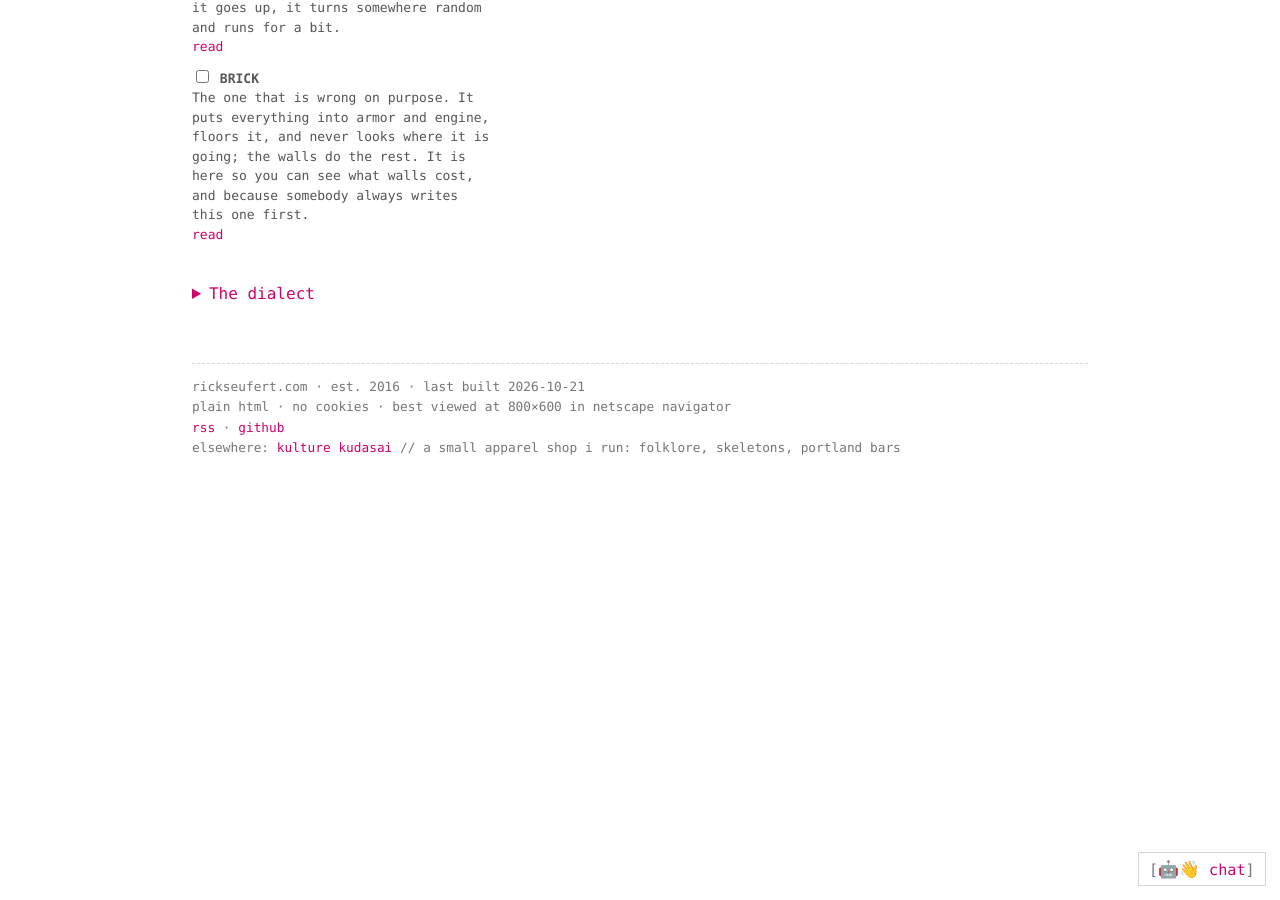
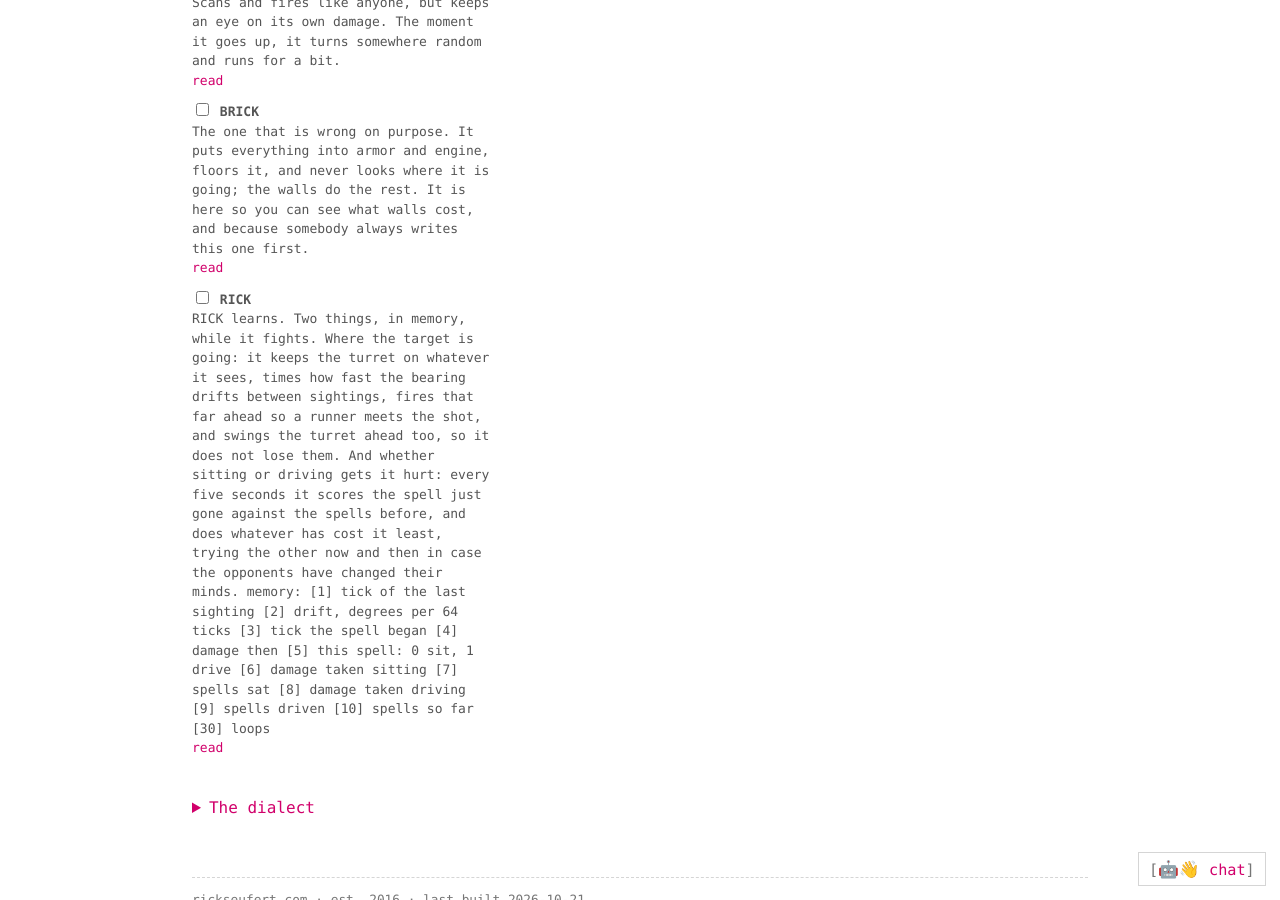
Before and after one commit to rseufert/rseufert.github.io, a Jekyll site: the page built from arena/index.html, in a window 1280 px wide and 900 px high, scrolled down 1850 px. Built offline with Jekyll 4.4.1, drawn with Linux system fonts in a browser that asks for light colours; some of the changed text lies outside the part shown.

Commit message:
RICK, a seventh tank, who learns
RICK learns two things in memory while it fights. Where the target is
going: it keeps the turret on whatever it sees, times how far the
bearing drifted since the last sighting and over how many ticks, fires
that far ahead so a runner meets the shot, and swings the turret ahead
too, so it does not lose them. And whether sitting or driving gets it
hurt: every three hundred ticks it scores the spell just gone, keeps a
running average of damage taken per spell for each, does whatever has
cost it least, and every fourth spell tries the other in case the
opponents have changed their minds. Three looks for every drive and
clock, so it fires about as often as the cooldown allows.

Sixty seven-way matches: CIRCLER 20, RICK 16, SENTRY 7, DODGER 7,
SNIPER 4, RAMMER 3, BRICK 3. One on one it beats DODGER and BRICK and
loses to the sitters, which fire every pass while it thinks.

Co-Authored-By: Claude Fable 5.1 <noreply@anthropic.com>

```diff
--- a/arena/index.html
+++ b/arena/index.html
@@ -29,7 +29,7 @@ the presets, and press fight. Everything runs in this page.</p>
 <div class="workshop">
   <div class="roster">
     <h2>Opponents</h2>
-    <p class="lede">Six presets, each a lesson. Tick the ones to fight, and <em>read</em> one to load it into the editor.</p>
+    <p class="lede">Seven presets, each a lesson, and RICK, who learns. Tick the ones to fight, and <em>read</em> one to load it into the editor.</p>
     <ul id="arena-roster"></ul>
   </div>
   <div class="editor">
--- a/index.html
+++ b/index.html
@@ -148,7 +148,7 @@ image: /blog/p2p_film.png
 		<div class="project">
 			<a class="shot" href="/arena/"><img src="/arena/arena.png" width="512" height="256" loading="lazy" alt="The arena: six small tanks in different colours on a dark square, one with a translucent scanner wedge sweeping ahead of it, a missile in flight and a ring where one has just hit."></a>
 			<h3><a href="/arena/">Arena</a> <span class="tag">game</span></h3>
-			<p>Six preset tanks to fight or read, an editor for yours, ports and interrupts, heat and armor, walls that hurt.</p>
+			<p>Seven preset tanks to fight or read, one of which learns, an editor for yours, ports and interrupts, heat and armor, walls that hurt.</p>
 			<p class="links"><a href="/arena/">Fight</a> · <a href="/arena/#preset=sentry">Read SENTRY</a></p>
 		</div><!-- /.project -->
 	</div>
--- a/js/arena-robots.js
+++ b/js/arena-robots.js
@@ -1,5 +1,5 @@
 // The arena's presets (js/arena-engine.js has the dialect): six tanks, each
-// a lesson, and the starter that loads into the editor. They are strings so
+// a lesson, RICK, who learns, and the starter that loads into the editor. They are strings so
 // the page can show them and node can fight them (tools/arena_test.js).
 (function (root, factory) {
     if (typeof module === "object" && module.exports) module.exports = factory();
@@ -183,6 +183,165 @@
         "  jmp go"
     ].join("\n");
 
+    robots.rick = [
+        "#name RICK",
+        "#config scanner=4 weapon=3 armor=2 engine=2 heatsinks=1",
+        "; RICK learns. Two things, in memory, while it fights.",
+        "; Where the target is going: it keeps the turret on whatever it sees,",
+        "; times how fast the bearing drifts between sightings, fires that far",
+        "; ahead so a runner meets the shot, and swings the turret ahead too, so",
+        "; it does not lose them. And whether sitting or driving gets it hurt:",
+        "; every five seconds it scores the spell just gone against the spells",
+        "; before, and does whatever has cost it least, trying the other now and",
+        "; then in case the opponents have changed their minds.",
+        ";",
+        "; memory: [1] tick of the last sighting  [2] drift, degrees per 64 ticks",
+        "; [3] tick the spell began  [4] damage then  [5] this spell: 0 sit,",
+        "; 1 drive  [6] damage taken sitting  [7] spells sat  [8] damage taken",
+        "; driving  [9] spells driven  [10] spells so far  [30] loops",
+        "  opo arc, 8",
+        "  mov ax, 1",
+        "  int @keepshift        ; the turret keeps its heading while the body turns",
+        "  mov [5], 1            ; start by driving",
+        "  call begin",
+        ":main",
+        "  call look",
+        "  add [30], 1",
+        "  mov ax, [30]",
+        "  and ax, 3",
+        "  cmp ax, 0",
+        "  jne main              ; three looks for every drive and clock",
+        "  call drive",
+        "  call clock",
+        "  jmp main",
+        "",
+        ":look                   ; scan; on a sighting, track it, time it, lead it",
+        "  ipo scan, ax",
+        "  cmp ax, 0",
+        "  je sweep",
+        "  mov dx, ax            ; dx = range",
+        "  ipo accuracy, bx",
+        "  mpy bx, 2             ; a quarter of an 8-degree arc is 2 degrees",
+        "  opo rotate, bx        ; turret onto the target",
+        "  mov [23], bx          ; how far it had moved",
+        "  int @timer            ; ax = tick",
+        "  mov cx, ax",
+        "  sub cx, [1]           ; ticks since the last sighting",
+        "  mov [1], ax",
+        "  cmp cx, 40            ; too long ago to trust",
+        "  jg fresh",
+        "  cmp cx, 0",
+        "  je fresh",
+        "  mov ax, [23]",
+        "  mpy ax, 64",
+        "  div ax, cx",
+        "  mov [2], ax           ; drift, degrees per 64 ticks",
+        "  jmp lead",
+        ":fresh",
+        "  mov [2], 0",
+        ":lead",
+        "  mov cx, dx",
+        "  div cx, 50            ; ticks the missile needs to get there",
+        "  mpy cx, [2]",
+        "  div cx, 128           ; degrees ahead, in quarters of the arc",
+        "  cmp cx, 4",
+        "  jle l1",
+        "  mov cx, 4",
+        ":l1",
+        "  cmp cx, -4",
+        "  jge l2",
+        "  mov cx, -4",
+        ":l2",
+        "  opo fire, cx",
+        "  mov ax, [2]",
+        "  div ax, 8             ; where they will be in eight ticks",
+        "  opo rotate, ax        ; keep the turret ahead of them",
+        "  ret",
+        ":sweep",
+        "  opo rotate, 15        ; nearly the whole arc: find them fast",
+        "  ret",
+        "",
+        ":drive                  ; when driving, circle, and turn hard near a wall",
+        "  cmp [5], 0",
+        "  je nodrive",
+        "  int @locate           ; ax = x, bx = y",
+        "  cmp ax, 150",
+        "  jl turn",
+        "  cmp ax, 850",
+        "  jg turn",
+        "  cmp bx, 150",
+        "  jl turn",
+        "  cmp bx, 850",
+        "  jg turn",
+        "  opo steer, 3",
+        "  ret",
+        ":turn",
+        "  opo steer, 20",
+        ":nodrive",
+        "  ret",
+        "",
+        ":begin                  ; a new spell: note the time and the damage",
+        "  int @timer",
+        "  mov [3], ax",
+        "  ipo damage, ax",
+        "  mov [4], ax",
+        "  cmp [5], 0",
+        "  je sit",
+        "  opo throttle, 70",
+        "  ret",
+        ":sit",
+        "  opo throttle, 0",
+        "  ret",
+        "",
+        ":clock                  ; every 300 ticks, score the spell and choose",
+        "  int @timer",
+        "  sub ax, [3]",
+        "  cmp ax, 300",
+        "  jl done",
+        "  ipo damage, ax",
+        "  sub ax, [4]           ; damage taken this spell",
+        "  cmp [5], 0",
+        "  jne drove",
+        "  add [6], ax",
+        "  add [7], 1",
+        "  jmp choose",
+        ":drove",
+        "  add [8], ax",
+        "  add [9], 1",
+        ":choose",
+        "  add [10], 1",
+        "  mov ax, [10]",
+        "  mod ax, 4",
+        "  cmp ax, 0",
+        "  jne compare",
+        "  mov ax, 1             ; every fourth spell, try the other thing",
+        "  sub ax, [5]",
+        "  mov [5], ax",
+        "  jmp restart",
+        ":compare                ; average damage per spell, times 100",
+        "  cmp [7], 0",
+        "  je pick_sit           ; never sat: find out",
+        "  cmp [9], 0",
+        "  je pick_drive         ; never driven: find out",
+        "  mov ax, [6]",
+        "  mpy ax, 100",
+        "  div ax, [7]",
+        "  mov bx, [8]",
+        "  mpy bx, 100",
+        "  div bx, [9]",
+        "  cmp ax, bx",
+        "  jl pick_sit",
+        ":pick_drive",
+        "  mov [5], 1",
+        "  jmp restart",
+        ":pick_sit",
+        "  mov [5], 0",
+        ":restart",
+        "  call begin",
+        ":done",
+        "  ret"
+    ].join("\n");
+
     var starter = [
         "#name YOURS",
         "#config scanner=3 weapon=3 armor=2 engine=2 heatsinks=2",
@@ -210,5 +369,5 @@
         "  jmp look"
     ].join("\n");
 
-    return { robots: robots, order: ["sentry", "circler", "rammer", "sniper", "dodger", "brick"], starter: starter };
+    return { robots: robots, order: ["sentry", "circler", "rammer", "sniper", "dodger", "brick", "rick"], starter: starter };
 }));
--- a/js/chat.js
+++ b/js/chat.js
@@ -572,7 +572,7 @@
         if (words.indexOf("note") >= 0 || words.indexOf("sticky") >= 0) { line(S.room === "dev" ? "DO NOT REBOOT WITHOUT ROOT TOKEN. seriously." : "No note here."); return; }
         if (words.indexOf("reader") >= 0 || words.indexOf("door") >= 0) { line(S.room === "loft" ? "An RFID reader, 125 kHz, the cheap kind. It would open for the right card, or for something that could pretend to be one." : "You see nothing special."); return; }
         if (words.indexOf("elves") >= 0 || words.indexOf("elf") >= 0) { line(S.room === "bazaar" ? "Self-transforming, machine, elves. Also cold. One of them is wearing a scarf made of a scarf." : "No elves here. You'd know."); return; }
-        if (words.indexOf("tanks") >= 0 || words.indexOf("tank") >= 0 || words.indexOf("scoreboard") >= 0) { line(S.room === "arena" ? "Six of them: SENTRY, CIRCLER, RAMMER, SNIPER, DODGER and BRICK, written in something like assembly by someone like rick. BRICK is wrong on purpose. The elves favour RAMMER, for the noise." : "No tanks here."); return; }
+        if (words.indexOf("tanks") >= 0 || words.indexOf("tank") >= 0 || words.indexOf("scoreboard") >= 0) { line(S.room === "arena" ? "Seven of them: SENTRY, CIRCLER, RAMMER, SNIPER, DODGER, BRICK and RICK, written in something like assembly by someone like rick. BRICK is wrong on purpose. RICK learns, which the elves find unsporting. They favour RAMMER, for the noise." : "No tanks here."); return; }
         if (words.indexOf("heron") >= 0) { line(S.room === "river" ? "The heron regards you. It has seen worse integrations." : "No heron here."); return; }
         if (words.indexOf("box") >= 0) { line(S.room === "footer" ? (ITEMS.beanie.at === "footer" ? "A box of merch. Inside, one skeleton beanie, hand-knit." : "An empty box of merch.") : "No box here."); return; }
         if (words.indexOf("strip") >= 0 || words.indexOf("colour") >= 0 || words.indexOf("color") >= 0) { line("The strip zooms, forever, into itself. If you look long enough you can see where the elves came through. Don't."); return; }
```
